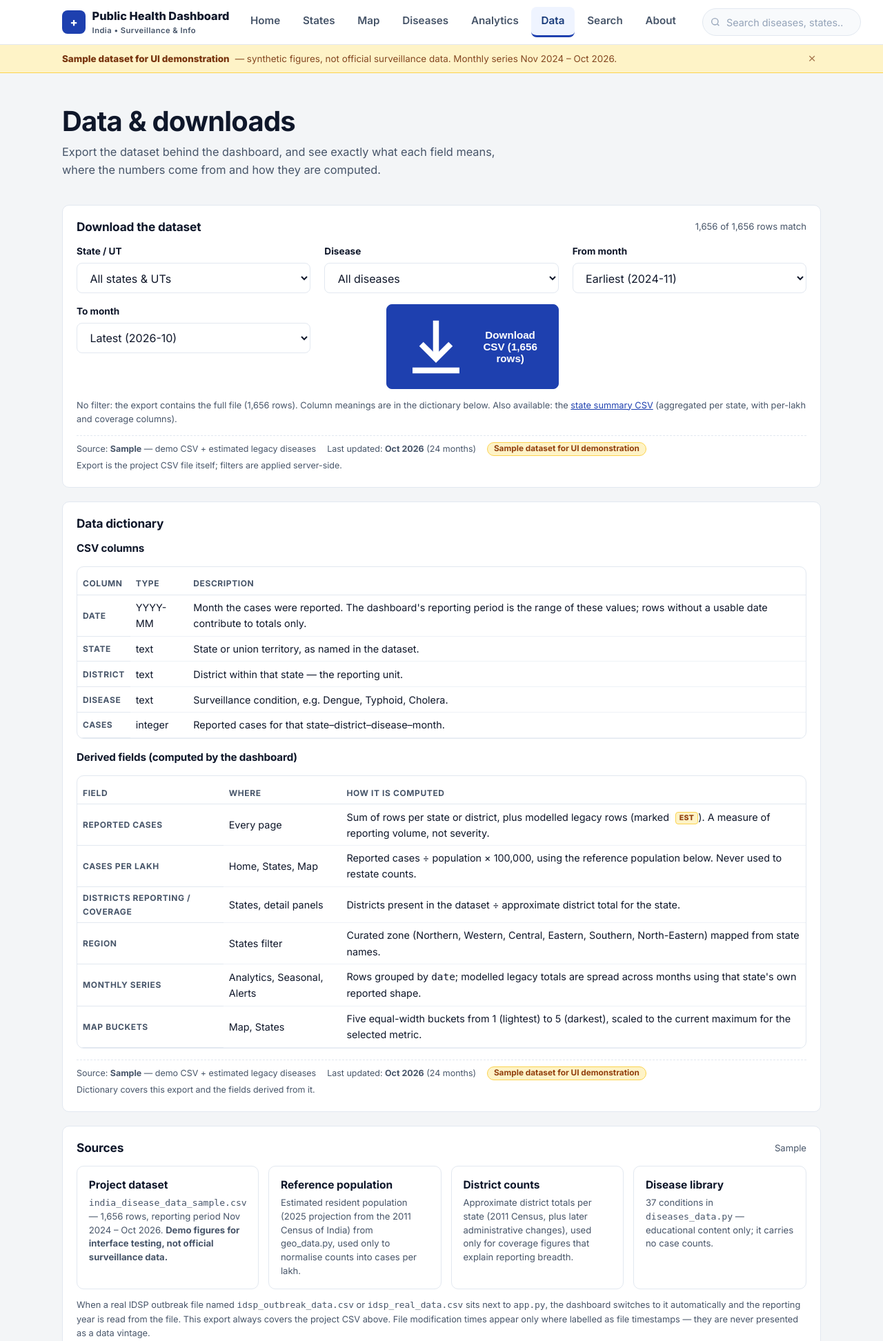
After one commit to azharrajgoli786-spec/public_health_dashboard, a Flask app: page /data in a window 1280 px wide. The commit adds this page. Shown: the top 1944 px of the page at 69% size. Run offline with Flask 3, Linux system fonts and the light colour scheme.

Commit message:
Add /data export page and /map heat map
- /data: filtered CSV export (state, disease, month range) with a
  server-rendered matching row count, data dictionary, sources and
  methodology; rendered without page JavaScript
- /data.csv: attachment download in source column order; filters run
  server-side against a cached row list
- /map: schematic India tile map with a Cases / Cases per lakh toggle,
  five-bucket shading and a click-through detail panel (population,
  district coverage, top diseases, deep links); metric and selected
  state sync to the URL, Escape closes the detail
- Fix states tile map: templates never set the --col/--row CSS vars,
  so tiles auto-flowed instead of using the schematic positions
- Nav + footer entries for Map and Data; bump styles.css cache version

```diff
--- a/app.py
+++ b/app.py
@@ -704,6 +704,156 @@ def states():
     )
 
 
+# ---------------------------------------------------------------------------
+# Phase 3: /data (CSV export + dictionary) and /map (state heat map)
+# ---------------------------------------------------------------------------
+
+_RAW_ROWS = None
+
+
+def raw_rows():
+    """All rows of the project CSV, read once and cached.
+
+    The export page filters these in memory (the file is small), so a
+    download never re-parses the file and /data can show a matching row
+    count without a second pass.
+    """
+    global _RAW_ROWS
+    if _RAW_ROWS is None:
+        try:
+            with open(CSV_PATH, newline="", encoding="utf-8") as f:
+                _RAW_ROWS = list(csv.DictReader(f))
+        except OSError:
+            _RAW_ROWS = []
+    return _RAW_ROWS
+
+
+def filter_raw_rows(state="", disease="", date_from="", date_to=""):
+    """Rows of the project CSV matching the /data filters.
+
+    State and disease match case/space-insensitively; YYYY-MM month
+    strings compare correctly as plain strings.
+    """
+    ns, nd = normalize(state), normalize(disease)
+    out = []
+    for r in raw_rows():
+        if ns and ns != normalize(r.get("state")):
+            continue
+        if nd and nd != normalize(r.get("disease")):
+            continue
+        d = (r.get("date") or "").strip()
+        if date_from and (not d or d < date_from):
+            continue
+        if date_to and (not d or d > date_to):
+            continue
+        out.append(r)
+    return out
+
+
+@app.route("/data")
+def data_page():
+    """Dataset export page: filtered CSV download, dictionary, sources,
+    methodology. Rendered entirely server-side - no page JavaScript."""
+    state = (request.args.get("state") or "").strip()
+    disease = (request.args.get("disease") or "").strip()
+    date_from = (request.args.get("from") or "").strip()
+    date_to = (request.args.get("to") or "").strip()
+    return render_template(
+        "data.html", active="data", stats=get_stats(),
+        source=DATA_SOURCE,
+        states=sorted(v["display"] for v in health_data.values()),
+        diseases=sorted(_disease_totals()),
+        periods=list(TIME_SERIES["periods"]),
+        state=state, disease=disease,
+        date_from=date_from, date_to=date_to,
+        match_count=len(filter_raw_rows(state, disease, date_from, date_to)),
+        total_count=len(raw_rows()),
+        library_count=len(diseases_data.DISEASES),
+    )
+
+
+@app.route("/data.csv")
+def data_csv():
+    """CSV export of the project dataset, filtered by state, disease and
+    month range. Column order matches the source file."""
+    state = (request.args.get("state") or "").strip()
+    disease = (request.args.get("disease") or "").strip()
+    date_from = (request.args.get("from") or "").strip()
+    date_to = (request.args.get("to") or "").strip()
+    rows = filter_raw_rows(state, disease, date_from, date_to)
+    buf = io.StringIO()
+    w = csv.writer(buf, lineterminator="\n")
+    w.writerow(["date", "state", "district", "disease", "cases"])
+    for r in rows:
+        w.writerow([
+            (r.get("date") or "").strip(),
+            (r.get("state") or "").strip(),
+            (r.get("district") or "").strip(),
+            (r.get("disease") or "").strip(),
+            (r.get("cases") or "").strip(),
+        ])
+    resp = make_response(buf.getvalue())
+    resp.headers["Content-Type"] = "text/csv; charset=utf-8"
+    resp.headers["Content-Disposition"] = (
+        'attachment; filename="public-health-data.csv"'
+    )
+    return resp
+
+
+def map_rows():
+    """State rows plus a shading bucket for each map metric.
+
+    Both metrics use five equal-width buckets from 1 (lightest) to
+    5 (darkest). States without a population figure fall into bucket 1
+    on the per-lakh metric and are labelled 'n/a'.
+    """
+    rows = get_state_rows()
+    max_cases = max((r["cases"] for r in rows), default=0)
+    per_lakh = [r["cases_per_lakh"] for r in rows if r["cases_per_lakh"] is not None]
+    max_pl = max(per_lakh, default=0)
+    for r in rows:
+        r["level"] = 1 + int(4 * (r["cases"] / max_cases)) if max_cases else 1
+        pl = r["cases_per_lakh"]
+        r["level_pl"] = (1 + int(4 * (pl / max_pl))) if (pl is not None and max_pl) else 1
+        r["isUT"] = geo_data.is_union_territory(r["key"])
+    return rows
+
+
+def map_payload(rows):
+    """Compact per-state data for the /map tiles and detail panel."""
+    out = {}
+    for r in rows:
+        out[r["key"]] = {
+            "display": r["display"],
+            "cases": r["cases"],
+            "perLakh": r["cases_per_lakh"],
+            "level": r["level"],
+            "levelPl": r["level_pl"],
+            "tile": list(r["tile"]),
+            "isUT": r["isUT"],
+            "region": r["region"],
+            "population": r["population"],
+            "districts": r["districts"],
+            "districtTotal": r["district_total"],
+            "coverage": r["coverage_pct"],
+            "top": [[d, c] for d, c in r["top_diseases"]],
+            "est": r["estimated_diseases"],
+        }
+    return out
+
+
+@app.route("/map")
+def map_page():
+    """India heat map: schematic tile grid shaded by reported cases or
+    cases per lakh, with a click-through detail panel."""
+    rows = map_rows()
+    return render_template(
+        "map.html", active="map", stats=get_stats(),
+        rows=rows, payload=map_payload(rows),
+        library_count=len(diseases_data.DISEASES),
+    )
+
+
 def get_home_data():
     """Aggregates used by the home page hero, chart and pick lists."""
     top_states = sorted(
--- a/static/styles.css
+++ b/static/styles.css
@@ -1674,3 +1674,115 @@ tbody tr[hidden] { display: none !important; }
   .an-alert-flag { grid-row: 1; grid-column: 2; }
   .an-alert-vals { grid-row: 2; grid-column: 1 / -1; white-space: normal; }
 }
+
+/* ============ Phase 3: /map heat map + /data download page ============== */
+.map-toolbar {
+  display: flex;
+  flex-wrap: wrap;
+  align-items: center;
+  justify-content: space-between;
+  gap: 0.75rem;
+  margin-bottom: 1rem;
+}
+.map-period { font-size: 0.85rem; color: var(--muted); }
+.map-layout {
+  display: grid;
+  grid-template-columns: 1fr;
+  gap: 1rem;
+  align-items: start;
+  margin-bottom: 1.25rem;
+}
+@media (min-width: 900px) {
+  .map-layout { grid-template-columns: minmax(0, 1.7fr) minmax(270px, 1fr); }
+}
+.map-card { padding: 1.25rem; }
+button.tile {
+  width: 100%;
+  justify-self: stretch;
+  appearance: none;
+}
+.tile.sel {
+  outline: 3px solid var(--primary-deep);
+  outline-offset: 1px;
+  transform: translateY(-2px);
+  box-shadow: 0 6px 14px rgba(15, 23, 42, 0.16);
+}
+.map-legend-metric {
+  margin-left: auto;
+  font-weight: 700;
+  color: #334155;
+}
+.map-detail { padding: 1.15rem 1.2rem 1.25rem; position: sticky; top: 1rem; }
+.map-hint { margin: 0; font-size: 0.9rem; color: var(--muted); }
+.map-detail-head {
+  display: flex;
+  align-items: flex-start;
+  justify-content: space-between;
+  gap: 0.75rem;
+}
+.map-detail-head h2 {
+  font-size: 1.12rem;
+  margin: 0;
+  display: flex;
+  align-items: center;
+  gap: 0.4rem;
+  flex-wrap: wrap;
+}
+.map-detail-close {
+  flex: none;
+  background: transparent;
+  border: 0;
+  font-size: 1.4rem;
+  line-height: 1;
+  color: var(--muted);
+  cursor: pointer;
+  padding: 0 0.35rem;
+  border-radius: 6px;
+}
+.map-detail-close:hover,
+.map-detail-close:focus-visible { color: var(--text); background: #F1F5F9; outline: none; }
+.map-stats { list-style: none; margin: 0.8rem 0 0; padding: 0; display: grid; gap: 0.35rem; }
+.map-stats li {
+  display: flex;
+  align-items: baseline;
+  justify-content: space-between;
+  gap: 0.75rem;
+  font-size: 0.85rem;
+  color: var(--muted);
+  border-bottom: 1px dashed #EEF2F7;
+  padding-bottom: 0.3rem;
+}
+.map-stats b { color: var(--ink); font-variant-numeric: tabular-nums; text-align: right; }
+.map-sub {
+  font-size: 0.72rem;
+  font-weight: 700;
+  letter-spacing: 0.06em;
+  text-transform: uppercase;
+  color: var(--muted);
+  margin: 0.9rem 0 0.4rem;
+}
+.map-top { list-style: none; margin: 0; padding: 0; display: grid; gap: 0.3rem; }
+.map-top li {
+  display: flex;
+  align-items: baseline;
+  justify-content: space-between;
+  gap: 0.65rem;
+  font-size: 0.87rem;
+  color: #334155;
+}
+.map-top b { font-variant-numeric: tabular-nums; }
+.map-links { display: flex; flex-wrap: wrap; gap: 0.5rem; margin-top: 1rem; }
+
+/* --- /data page --- */
+.dict-heading {
+  font-size: 0.95rem;
+  margin: 1.1rem 0 0.55rem;
+}
+.dict-heading:first-of-type { margin-top: 0.1rem; }
+.method-list { margin: 0; padding-left: 1.25rem; display: grid; gap: 0.6rem; }
+.method-list li { font-size: 0.92rem; line-height: 1.6; color: #334155; }
+.method-list strong { color: var(--text); }
+.filter-grid .field-action .button { width: 100%; }
+@media (min-width: 720px) {
+  .filter-grid .field-action .button { width: auto; }
+}
--- a/templates/base.html
+++ b/templates/base.html
@@ -3,7 +3,7 @@
 <head>
     <meta charset="utf-8">
     <title>{% block title %}Public Health Dashboard{% endblock %}</title>
-    <link rel="stylesheet" href="/static/styles.css?v=13">
+    <link rel="stylesheet" href="/static/styles.css?v=14">
     <meta name="viewport" content="width=device-width, initial-scale=1">
     <meta name="description" content="{% block meta %}Disease surveillance and health information for India.{% endblock %}">
     {% block head %}{% endblock %}
@@ -21,8 +21,10 @@
                 <ul class="nav-links" id="primaryNav">
                     <li><a href="/" class="{% if active=='home' %}active{% endif %}" {% if active=='home' %}aria-current="page"{% endif %}>Home</a></li>
                     <li><a href="/states" class="{% if active=='states' %}active{% endif %}" {% if active=='states' %}aria-current="page"{% endif %}>States</a></li>
+                    <li><a href="/map" class="{% if active=='map' %}active{% endif %}" {% if active=='map' %}aria-current="page"{% endif %}>Map</a></li>
                     <li><a href="/diseases" class="{% if active=='diseases' %}active{% endif %}" {% if active=='diseases' %}aria-current="page"{% endif %}>Diseases</a></li>
                     <li><a href="/analytics" class="{% if active=='analytics' %}active{% endif %}" {% if active=='analytics' %}aria-current="page"{% endif %}>Analytics</a></li>
+                    <li><a href="/data" class="{% if active=='data' %}active{% endif %}" {% if active=='data' %}aria-current="page"{% endif %}>Data</a></li>
                     <li><a href="/live_search" class="{% if active=='search' %}active{% endif %}" {% if active=='search' %}aria-current="page"{% endif %}>Search</a></li>
                     <li><a href="/about" class="{% if active=='about' %}active{% endif %}" {% if active=='about' %}aria-current="page"{% endif %}>About</a></li>
                 </ul>
@@ -77,8 +79,10 @@
                 <h3>Explore</h3>
                 <ul>
                     <li><a href="/states">States table</a></li>
+                    <li><a href="/map">India heat map</a></li>
                     <li><a href="/diseases">Diseases library</a></li>
                     <li><a href="/analytics">Analytics</a></li>
+                    <li><a href="/data">Data &amp; downloads</a></li>
                     <li><a href="/about">About this project</a></li>
                 </ul>
             </div>
--- /dev/null
+++ b/templates/data.html
@@ -0,0 +1,209 @@
+{% extends "base.html" %}
+{% block title %}Data &amp; downloads — Public Health Dashboard{% endblock %}
+{% block meta %}Download the project dataset as a filtered CSV, plus the data dictionary, sources and methodology behind every figure.{% endblock %}
+{% block content %}
+{% from "_provenance.html" import provenance with context %}
+
+<!-- ============ HEADER ============ -->
+<section class="an-head" aria-labelledby="pageTitle">
+    <h1 id="pageTitle">Data &amp; downloads</h1>
+    <p>Export the dataset behind the dashboard, and see exactly what each field means, where the numbers come from and how they are computed.</p>
+</section>
+
+<!-- ============ DOWNLOAD ============ -->
+<section class="card an-card" aria-labelledby="dlTitle">
+    <div class="an-card-head">
+        <h2 id="dlTitle">Download the dataset</h2>
+        <span class="an-card-note" role="status">{{ '{:,}'.format(match_count) }} of {{ '{:,}'.format(total_count) }} rows match</span>
+    </div>
+    <form class="filter-grid" method="get" action="/data.csv"
+          aria-label="Filter the CSV export by state, disease and month">
+        <div class="field">
+            <label class="field-label" for="dataState">State / UT</label>
+            <select class="input" id="dataState" name="state">
+                <option value="">All states &amp; UTs</option>
+                {% for s in states %}
+                <option value="{{ s }}" {% if s == state %}selected{% endif %}>{{ s }}</option>
+                {% endfor %}
+            </select>
+        </div>
+        <div class="field">
+            <label class="field-label" for="dataDisease">Disease</label>
+            <select class="input" id="dataDisease" name="disease">
+                <option value="">All diseases</option>
+                {% for d in diseases %}
+                <option value="{{ d }}" {% if d == disease %}selected{% endif %}>{{ d }}</option>
+                {% endfor %}
+            </select>
+        </div>
+        {% if periods %}
+        <div class="field">
+            <label class="field-label" for="dataFrom">From month</label>
+            <select class="input" id="dataFrom" name="from">
+                <option value="">Earliest ({{ periods[0] }})</option>
+                {% for p in periods %}
+                <option value="{{ p }}" {% if p == date_from %}selected{% endif %}>{{ p }}</option>
+                {% endfor %}
+            </select>
+        </div>
+        <div class="field">
+            <label class="field-label" for="dataTo">To month</label>
+            <select class="input" id="dataTo" name="to">
+                <option value="">Latest ({{ periods[-1] }})</option>
+                {% for p in periods %}
+                <option value="{{ p }}" {% if p == date_to %}selected{% endif %}>{{ p }}</option>
+                {% endfor %}
+            </select>
+        </div>
+        {% endif %}
+        <div class="field field-action">
+            <button type="submit" class="button">
+                <svg viewBox="0 0 24 24" fill="none" stroke="currentColor" stroke-width="2" aria-hidden="true"><path d="M12 3v12"/><path d="m7 11 5 5 5-5"/><path d="M4 20h16"/></svg>
+                Download CSV ({{ '{:,}'.format(match_count) }} rows)
+            </button>
+        </div>
+    </form>
+    <p class="an-note">
+        {% if state or disease or date_from or date_to %}
+        Active filter:
+        {% if state %}<strong>{{ state }}</strong>{% endif %}
+        {% if disease %}{% if state %} &middot; {% endif %}<strong>{{ disease }}</strong>{% endif %}
+        {% if date_from or date_to %}{% if state or disease %} &middot; {% endif %}<strong>{{ date_from or 'earliest' }} to {{ date_to or 'latest' }}</strong>{% endif %}
+        &mdash; the export contains these {{ '{:,}'.format(match_count) }} rows.
+        {% else %}
+        No filter: the export contains the full file ({{ '{:,}'.format(total_count) }} rows). Column meanings are in the dictionary below.
+        {% endif %}
+        Also available: the <a href="/states.csv">state summary CSV</a> (aggregated per state, with per-lakh and coverage columns).
+    </p>
+    {{ provenance('Export is the project CSV file itself; filters are applied server-side.') }}
+</section>
+
+<!-- ============ DATA DICTIONARY ============ -->
+<section class="card an-card" aria-labelledby="dictTitle">
+    <div class="an-card-head">
+        <h2 id="dictTitle">Data dictionary</h2>
+    </div>
+
+    <h3 class="dict-heading">CSV columns</h3>
+    <div class="table-wrap">
+        <table class="mini-table">
+            <thead>
+                <tr><th scope="col">Column</th><th scope="col">Type</th><th scope="col">Description</th></tr>
+            </thead>
+            <tbody>
+                <tr>
+                    <th scope="row">date</th><td>YYYY-MM</td>
+                    <td>Month the cases were reported. The dashboard's reporting period is the range of these values; rows without a usable date contribute to totals only.</td>
+                </tr>
+                <tr>
+                    <th scope="row">state</th><td>text</td>
+                    <td>State or union territory, as named in the dataset.</td>
+                </tr>
+                <tr>
+                    <th scope="row">district</th><td>text</td>
+                    <td>District within that state &mdash; the reporting unit.</td>
+                </tr>
+                <tr>
+                    <th scope="row">disease</th><td>text</td>
+                    <td>Surveillance condition, e.g. Dengue, Typhoid, Cholera.</td>
+                </tr>
+                <tr>
+                    <th scope="row">cases</th><td>integer</td>
+                    <td>Reported cases for that state&ndash;district&ndash;disease&ndash;month.</td>
+                </tr>
+            </tbody>
+        </table>
+    </div>
+
+    <h3 class="dict-heading">Derived fields (computed by the dashboard)</h3>
+    <div class="table-wrap">
+        <table class="mini-table">
+            <thead>
+                <tr><th scope="col">Field</th><th scope="col">Where</th><th scope="col">How it is computed</th></tr>
+            </thead>
+            <tbody>
+                <tr>
+                    <th scope="row">Reported cases</th><td>Every page</td>
+                    <td>Sum of rows per state or district, plus modelled legacy rows (marked <span class="badge-est">est</span>). A measure of reporting volume, not severity.</td>
+                </tr>
+                <tr>
+                    <th scope="row">Cases per lakh</th><td>Home, States, Map</td>
+                    <td>Reported cases &divide; population &times; 100,000, using the reference population below. Never used to restate counts.</td>
+                </tr>
+                <tr>
+                    <th scope="row">Districts reporting / coverage</th><td>States, detail panels</td>
+                    <td>Districts present in the dataset &divide; approximate district total for the state.</td>
+                </tr>
+                <tr>
+                    <th scope="row">Region</th><td>States filter</td>
+                    <td>Curated zone (Northern, Western, Central, Eastern, Southern, North-Eastern) mapped from state names.</td>
+                </tr>
+                <tr>
+                    <th scope="row">Monthly series</th><td>Analytics, Seasonal, Alerts</td>
+                    <td>Rows grouped by <code>date</code>; modelled legacy totals are spread across months using that state's own reported shape.</td>
+                </tr>
+                <tr>
+                    <th scope="row">Map buckets</th><td>Map, States</td>
+                    <td>Five equal-width buckets from 1 (lightest) to 5 (darkest), scaled to the current maximum for the selected metric.</td>
+                </tr>
+            </tbody>
+        </table>
+    </div>
+    {{ provenance('Dictionary covers this export and the fields derived from it.') }}
+</section>
+
+<!-- ============ SOURCES ============ -->
+<section class="card an-card" aria-labelledby="srcTitle">
+    <div class="an-card-head">
+        <h2 id="srcTitle">Sources</h2>
+        <span class="an-card-note">{{ site.source_label }}</span>
+    </div>
+    <div class="source-grid">
+        <div class="source-card">
+            <b>Project dataset</b>
+            <small><code>india_disease_data_sample.csv</code> &mdash; {{ '{:,}'.format(total_count) }} rows, reporting period {{ site.data_period_display }}. {% if site.is_demo %}<strong>Demo figures for interface testing, not official surveillance data.</strong>{% else %}{{ site.source_detail }}.{% endif %}</small>
+        </div>
+        <div class="source-card">
+            <b>Reference population</b>
+            <small>Estimated resident population ({{ site.population_vintage }}) from geo_data.py, used only to normalise counts into cases per lakh.</small>
+        </div>
+        <div class="source-card">
+            <b>District counts</b>
+            <small>Approximate district totals per state ({{ site.district_vintage }}), used only for coverage figures that explain reporting breadth.</small>
+        </div>
+        <div class="source-card">
+            <b>Disease library</b>
+            <small>{{ library_count }} conditions in <code>diseases_data.py</code> &mdash; educational content only; it carries no case counts.</small>
+        </div>
+    </div>
+    <p class="an-note">
+        When a real IDSP outbreak file named <code>idsp_outbreak_data.csv</code> or <code>idsp_real_data.csv</code> sits next to <code>app.py</code>,
+        the dashboard switches to it automatically and the reporting year is read from the file. This export always covers the project CSV above.
+        File modification times appear only where labelled as file timestamps &mdash; they are never presented as a data vintage.
+    </p>
+    {{ provenance() }}
+</section>
+
+<!-- ============ METHODOLOGY ============ -->
+<section class="card an-card" aria-labelledby="methTitle">
+    <div class="an-card-head">
+        <h2 id="methTitle">Methodology</h2>
+    </div>
+    <ol class="method-list">
+        <li><strong>Ingestion.</strong> Rows are read from the CSV in the column order shown above. Exact duplicates (same state, district, disease, month and cases) are removed once; rows missing a state or district are dropped.</li>
+        <li><strong>Aggregation.</strong> Cases are summed per state and per district, and each state's disease list is derived from its rows. State totals are sorted A&ndash;Z, districts and diseases by cases descending.</li>
+        <li><strong>Modelled legacy rows.</strong> COVID-19, Influenza and Tuberculosis are absent from the sample file. Each is reconstructed per state as a fixed share of that state's CSV total (14% / 9% / 6%) scaled by a deterministic factor of 0.75&ndash;1.25 derived from a hash of the state and disease name, so values vary between states instead of being copy-pasted. Every such figure is badged <span class="badge-est">est</span> everywhere it appears.</li>
+        <li><strong>Monthly series.</strong> The <code>date</code> column builds the time series used by Analytics, Seasonal and Alerts. Modelled totals are spread across the months using that state's own reported shape, with a largest-remainder split so the months sum exactly to the modelled total.</li>
+        <li><strong>Population normalisation.</strong> Cases per lakh = cases &divide; population &times; 100,000. Population is public reference data used only for ranking and normalisation; raw counts are never restated.</li>
+        <li><strong>Coverage.</strong> District coverage = districts present in the dataset &divide; approximate district total, explaining why one state reports many more districts than another.</li>
+        <li><strong>Shading.</strong> Map and table buckets split the range into five equal-width steps up to the current maximum for the selected metric (reported cases or cases per lakh).</li>
+        <li><strong>Provenance rules.</strong> The reporting period comes from the data itself (the month range of the CSV, or the year of a real IDSP file). When a file carries no period, none is claimed &mdash; file modification times are shown only labelled as file timestamps.</li>
+    </ol>
+    {{ provenance('Methodology applies to every figure shown on the dashboard.') }}
+</section>
+
+<div class="notice">
+    <strong>How to read this:</strong> exported values are dataset case counts (CSV rows plus modelled legacy estimates marked <span class="badge-est">est</span>). They show reporting volume, not disease severity or population-adjusted burden.{% if site.is_demo %} <strong>This is sample data</strong> for interface testing, not official surveillance data.{% endif %}
+</div>
+
+{% endblock %}
--- a/templates/states.html
+++ b/templates/states.html
@@ -250,10 +250,10 @@
 
         <!-- Tile map (schematic, not a geographic projection) -->
         <div class="tile-map" id="tileMap" {% if view != 'map' %}hidden{% endif %}>
-            <p class="tile-map-note">Schematic tile map — each tile is one state or UT, shaded by reported cases. Positions are approximate, not to scale. Faded tiles fall outside the current filter.</p>
+            <p class="tile-map-note">Schematic tile map — each tile is one state or UT, shaded by reported cases. Positions are approximate, not to scale. Faded tiles fall outside the current filter. <a href="/map">Open the full heat map &rarr;</a></p>
             <div class="tiles" id="tiles">
                 {% for r in all_rows %}
-                <a class="tile tile-{{ r.level }} {% if r.dimmed %}dim{% endif %}" href="{{ tile_urls[r.key] }}" data-name="{{ r.display|lower }}" title="{{ r.display }} &middot; {{ r.cases }} cases"><span class="tile-name">{{ r.display }}</span><span class="tile-cases">{{ r.cases }}</span></a>
+                <a class="tile tile-{{ r.level }} {% if r.dimmed %}dim{% endif %}" href="{{ tile_urls[r.key] }}" style="--col: {{ r.tile[0] }}; --row: {{ r.tile[1] }}" data-name="{{ r.display|lower }}" title="{{ r.display }} &middot; {{ r.cases }} cases"><span class="tile-name">{{ r.display }}</span><span class="tile-cases">{{ r.cases }}</span></a>
                 {% endfor %}
             </div>
             <div class="tile-legend" aria-hidden="true">
```
Also changed, not shown: templates/map.html (added, +253 -0 lines), README.md.
